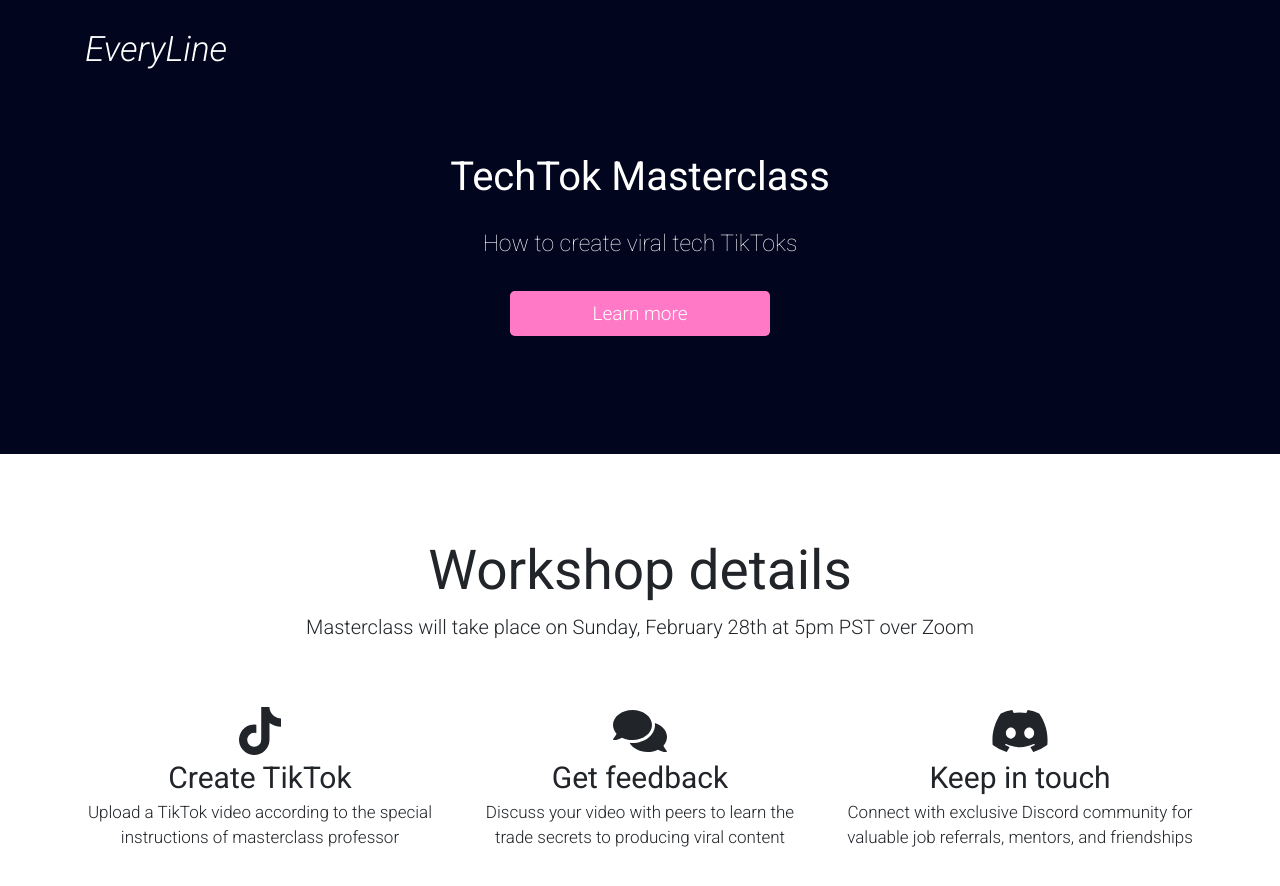
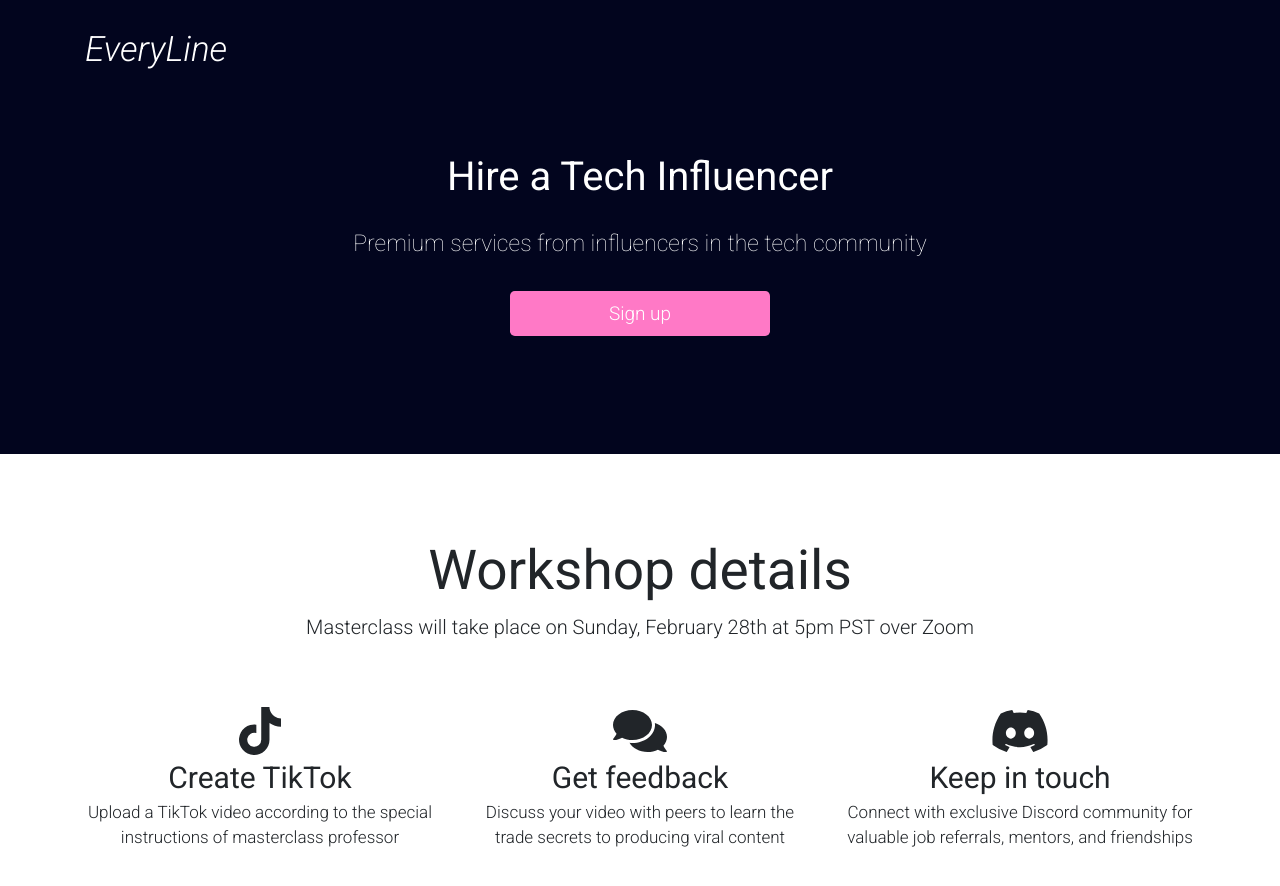
Before and after one commit to andrewroblesdev/EveryLine, a Next.js app: page / in a window 1280 px wide. Shown: the top 886 px of the page. Built offline with nearby package versions, Linux system fonts and the light colour scheme.

Commit message:
Update header for new MVP

```diff
--- a/components/landing/landing.js
+++ b/components/landing/landing.js
@@ -15,14 +15,14 @@
                     <a>EveryLine</a>
                 </div>
                     <div className={`${ styles.description }`}>
-                     TechTok Masterclass
+                      Hire a Tech Influencer
                     </div>
                     <div className={`${ styles.text }`}>
-                      How to create viral tech TikToks
+                      Premium services from influencers in the tech community
                     </div>
                     <div className="text-center">
                       <Link href="https://launchpass.com/everyline/tech-tok-masterclass">
-                        <button type="button" className={`btn btn-lg ${ styles.button}`}>Learn more</button>
+                        <button type="button" className={`btn btn-lg ${ styles.button}`}>Sign up</button>
                       </Link>
                     </div>
                   </div>
```
